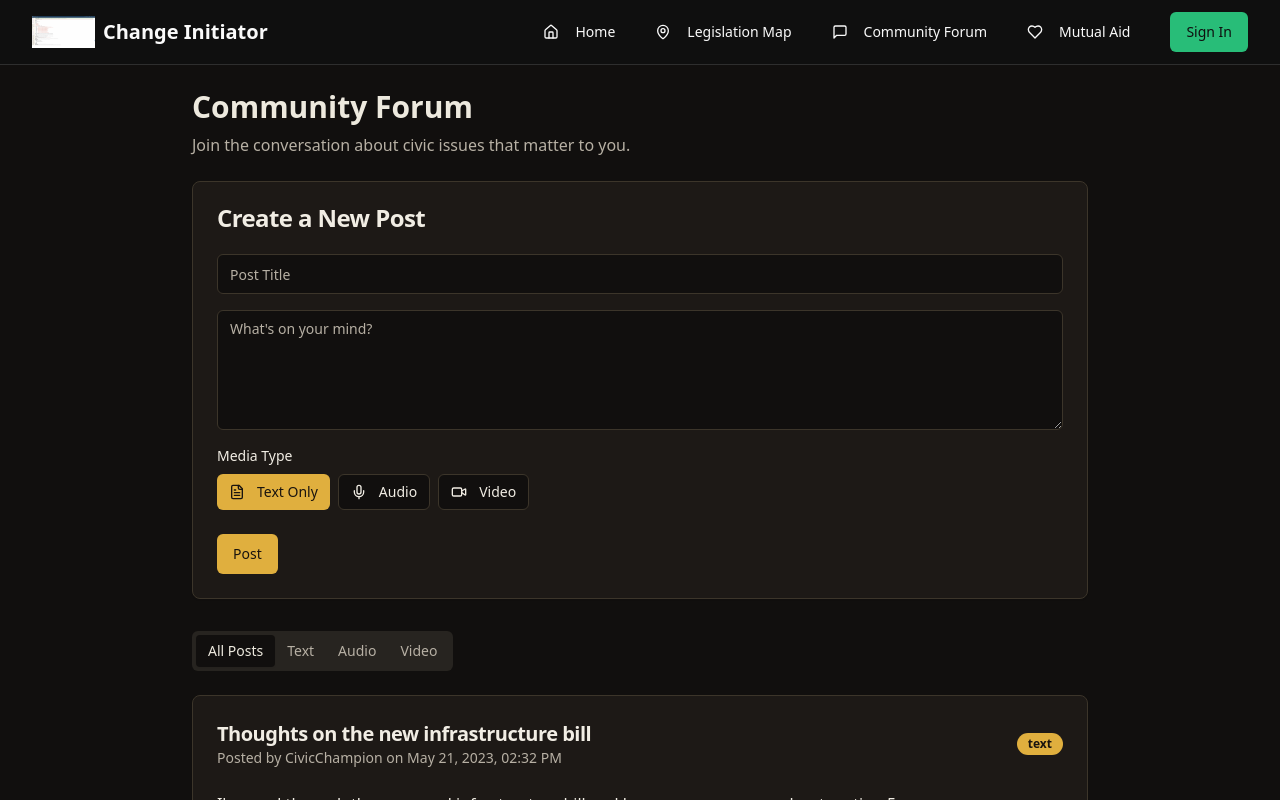
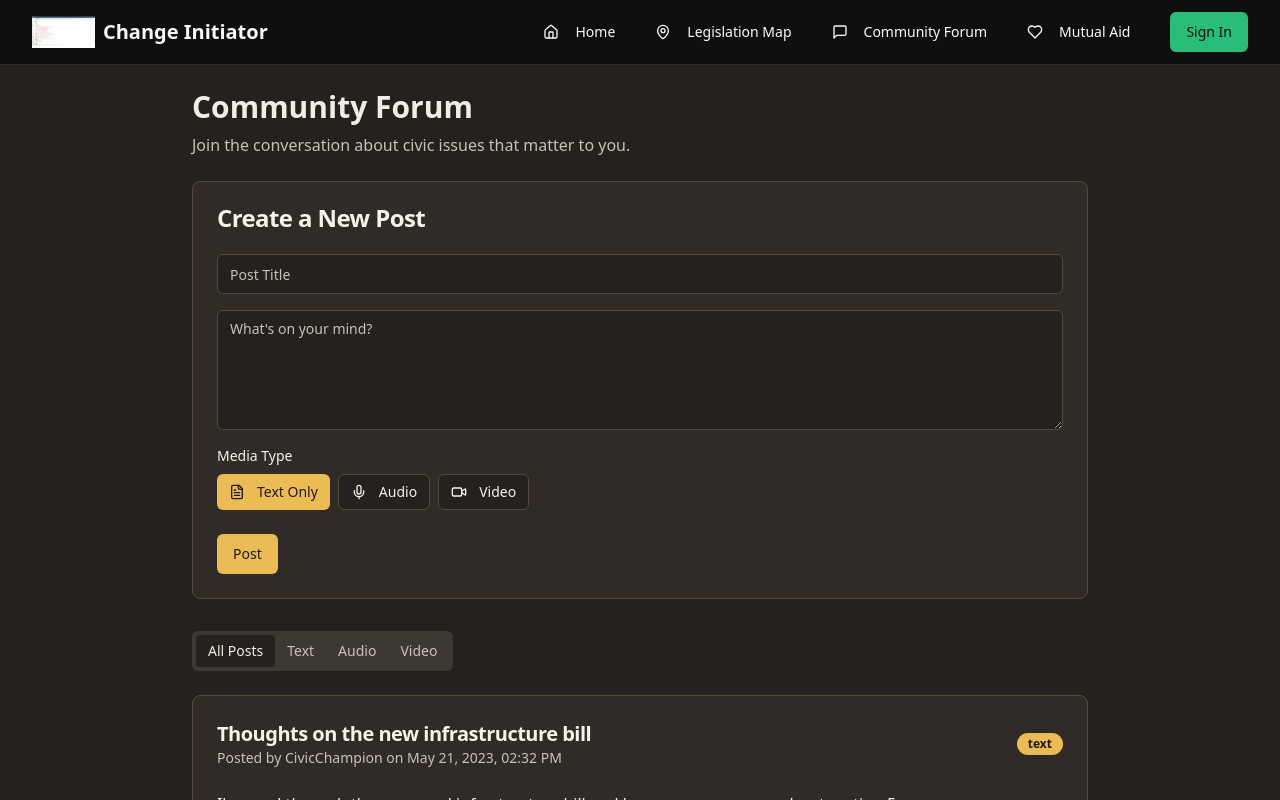
Before and after one commit to KayleeToki/change-initiator-60, a React (Vite) app: page /forum in a window 1280 px wide. Shown: the top 800 px of the page. Built offline with nearby package versions, Linux system fonts and the light colour scheme.

Commit message:
Changes
Co-authored-by: KayleeToki <73193912+KayleeToki@users.noreply.github.com>

```diff
--- a/src/index.css
+++ b/src/index.css
@@ -92,44 +92,44 @@
 
 /* Scoped page themes */
 
-/* Moody rook theme — gold on deep charcoal. Used by Legislation list & Forum. */
+/* Moody rook theme — gold on warm charcoal. Used by Legislation list & Forum. */
 .theme-rook {
-  --background: 30 10% 6%;
-  --foreground: 42 30% 90%;
-  --card: 28 12% 10%;
-  --card-foreground: 42 30% 92%;
-  --popover: 28 12% 10%;
-  --popover-foreground: 42 30% 92%;
-  --primary: 42 72% 56%;
-  --primary-foreground: 28 25% 8%;
-  --secondary: 30 10% 14%;
-  --secondary-foreground: 42 30% 90%;
-  --muted: 30 10% 14%;
-  --muted-foreground: 38 12% 68%;
-  --accent: 42 55% 38%;
-  --accent-foreground: 42 30% 95%;
-  --border: 35 18% 20%;
-  --input: 35 18% 20%;
-  --ring: 42 72% 56%;
+  --background: 32 10% 13%;
+  --foreground: 42 32% 92%;
+  --card: 30 11% 17%;
+  --card-foreground: 42 32% 94%;
+  --popover: 30 11% 17%;
+  --popover-foreground: 42 32% 94%;
+  --primary: 42 78% 62%;
+  --primary-foreground: 28 25% 10%;
+  --secondary: 32 10% 22%;
+  --secondary-foreground: 42 32% 92%;
+  --muted: 32 10% 22%;
+  --muted-foreground: 38 14% 75%;
+  --accent: 42 60% 48%;
+  --accent-foreground: 42 30% 96%;
+  --border: 35 18% 28%;
+  --input: 35 18% 28%;
+  --ring: 42 78% 62%;
 }
 
 /* Lighter version of the black/green theme. Used by individual Bill pages. */
 .theme-bill {
-  --background: 0 0% 13%;
+  --background: 0 0% 20%;
   --foreground: 0 0% 98%;
-  --card: 0 0% 17%;
+  --card: 0 0% 24%;
   --card-foreground: 0 0% 98%;
-  --popover: 0 0% 17%;
+  --popover: 0 0% 24%;
   --popover-foreground: 0 0% 98%;
-  --primary: 152 60% 55%;
-  --primary-foreground: 0 0% 8%;
-  --secondary: 0 0% 22%;
+  --primary: 152 62% 62%;
+  --primary-foreground: 0 0% 10%;
+  --secondary: 0 0% 30%;
   --secondary-foreground: 0 0% 98%;
-  --muted: 0 0% 22%;
-  --muted-foreground: 0 0% 78%;
-  --accent: 152 45% 40%;
+  --muted: 0 0% 30%;
+  --muted-foreground: 0 0% 82%;
+  --accent: 152 50% 48%;
   --accent-foreground: 0 0% 98%;
-  --border: 0 0% 26%;
-  --input: 0 0% 26%;
-  --ring: 152 60% 55%;
+  --border: 0 0% 34%;
+  --input: 0 0% 34%;
+  --ring: 152 62% 62%;
 }
```
